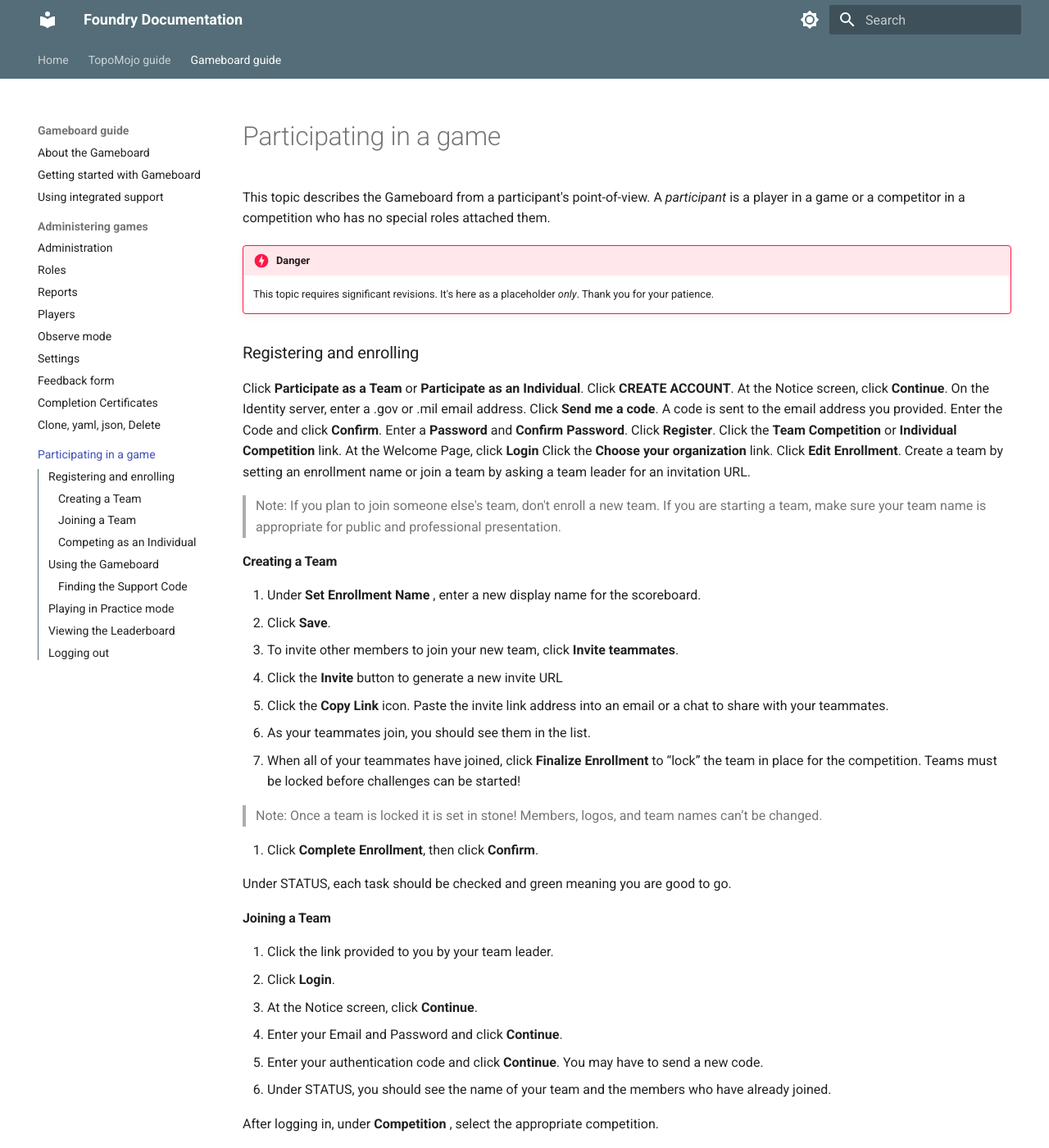
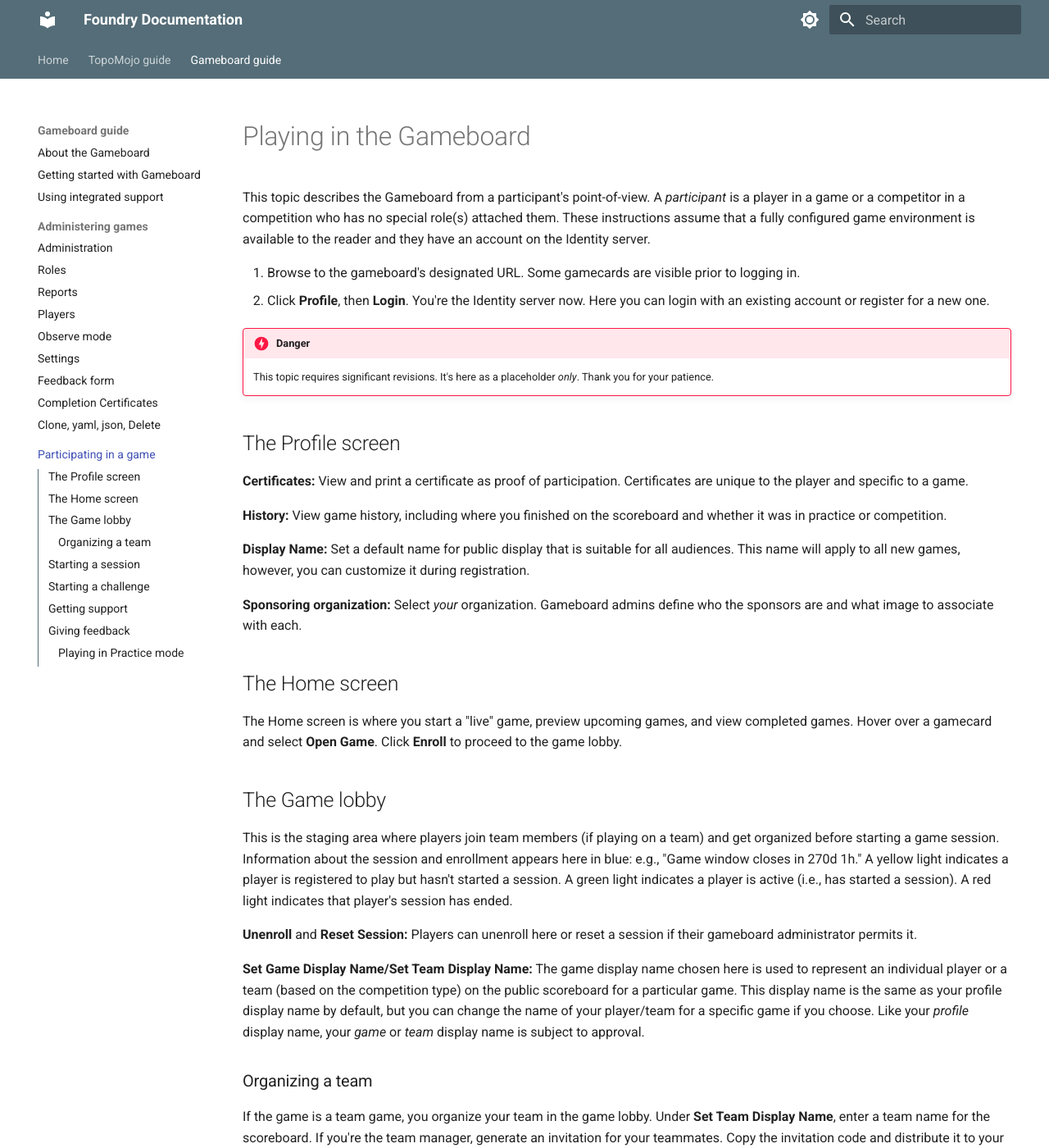
Before and after one commit to cmu-sei/foundry-docs, an MkDocs documentation site: the page built from docs/gameboard/participating.md, in a window 1280 px wide and 1400 px high. Shown: the whole window at 82% size. Built offline with MkDocs 1.6.1 and Material for MkDocs 9.7.7, drawn with Linux system fonts in a browser that asks for light colours; some of the changed text lies outside the part shown.

Commit message:
Lots of updates from participant point of view

```diff
--- a/docs/gameboard/participating.md
+++ b/docs/gameboard/participating.md
@@ -1,74 +1,60 @@
-This topic describes the Gameboard from a participant's point-of-view. A *participant* is a player in a game or a competitor in a competition who has no special roles attached them.
+# Playing in the Gameboard
+
+This topic describes the Gameboard from a participant's point-of-view. A *participant* is a player in a game or a competitor in a competition who has no special role(s) attached them. These instructions assume that a fully configured game environment is available to the reader and they have an account on the Identity server.
+
+1. Browse to the gameboard's designated URL. Some gamecards are visible prior to logging in.
+2. Click **Profile**, then **Login**. You're the Identity server now. Here you can login with an existing account or register for a new one.
 
 !!! danger
 
     This topic requires significant revisions. It's here as a placeholder *only*. Thank you for your patience.
 
-### Registering and enrolling
+## The Profile screen
 
-Click **Participate as a Team** or **Participate as an Individual**.
-Click **CREATE ACCOUNT**.
-At the Notice screen, click **Continue**.
-On the Identity server, enter a .gov or .mil email address.
-Click **Send me a code**. A code is sent to the email address you provided.
-Enter the Code and click **Confirm**.
-Enter a **Password** and **Confirm Password**.
- Click **Register**.
-Click the **Team Competition** or **Individual Competition** link.
-At the Welcome Page, click **Login**
- Click the **Choose your organization** link.
-Click **Edit Enrollment**. Create a team by setting an enrollment name or join a team by asking a team leader for an invitation URL.
+**Certificates:** View and print a certificate as proof of participation. Certificates are unique to the player and specific to a game.
 
-> Note: If you plan to join someone else's team, don't enroll a new team. If you are starting a team, make sure your team name is appropriate for public and professional presentation.
+**History:** View game history, including where you finished on the scoreboard and whether it was in practice or competition.
 
-#### Creating a Team
+**Display Name:** Set a default name for public display that is suitable for all audiences. This name will apply to all new games, however, you can customize it during registration.
 
-1. Under **Set Enrollment Name** , enter a new display name for the scoreboard.
-2. Click **Save**.
-3. To invite other members to join your new team, click **Invite teammates**.
-4. Click the **Invite** button to generate a new invite URL
-5. Click the **Copy Link** icon. Paste the invite link address into an email or a chat to share with your teammates.
-6. As your teammates join, you should see them in the list.
-6. When all of your teammates have joined, click **Finalize Enrollment** to “lock” the team in place for the competition. Teams must be locked before challenges can be started!
+**Sponsoring organization:** Select *your* organization. Gameboard admins define who the sponsors are and what image to associate with each.
 
-> Note: Once a team is locked it is set in stone! Members, logos, and team names can’t be changed.
+## The Home screen
 
-8. Click **Complete Enrollment**, then click **Confirm**.
+The Home screen is where you start a "live" game, preview upcoming games, and view completed games. Hover over a gamecard and select **Open Game**. Click **Enroll** to proceed to the game lobby.
 
-Under STATUS, each task should be checked and green meaning you are good to go.
+## The Game lobby
 
-#### Joining a Team
+This is the staging area where players join team members (if playing on a team) and get organized before starting a game session. Information about the session and enrollment appears here in blue: e.g., "Game window closes in
+270d 1h." A yellow light indicates a player is registered to play but hasn't started a session. A green light indicates a player is active (i.e., has started a session). A red light indicates that player's session has ended.
 
-1. Click the link provided to you by your team leader.
-2. Click **Login**.
-3. At the Notice screen, click **Continue**.
-4. Enter your Email and Password and click **Continue**.
-5. Enter your authentication code and click **Continue**. You may have to send a new code.
-6. Under STATUS, you should see the name of your team and the members who have already joined.
+**Unenroll** and **Reset Session:** Players can unenroll here or reset a session if their gameboard administrator permits it.
 
-After logging in, under **Competition** , select the appropriate competition.
+**Set Game Display Name/Set Team Display Name:** The game display name chosen here is used to represent an individual player or a team (based on the competition type) on the public scoreboard for a particular game. This display name is the same as your profile display name by default, but you can change the name of your player/team for a specific game if you choose. Like your *profile* display name, your *game* or *team* display name is subject to approval.
 
-#### Competing as an Individual
+### Organizing a team
 
-You may want to participate as an individual.
+If the game is a team game, you organize your team in the game lobby. Under **Set Team Display Name**, enter a team name for the scoreboard. If you're the team manager, generate an invitation for your teammates. Copy the invitation code and distribute it to your teammates. Team members redeem your invitation code here too.
 
-1. After logging in, under **Competition** , select the appropriate competition.
-2. The "trivia-style" board with challenge names and point values for each tile is now visible.
+!!! warning
+    Team managers: generating a new invitation code invalidates previous invitation codes.
 
-### Using the Gameboard
+## Starting a session
 
-Before selecting a round and starting a session, you can "hover" over top of a game card to get more information such as registration and competition dates. From here, you can also open the game.
+To start your session, click Start Session and click through the confirmation messages.
 
-1. Select a tile to start a challenge.
-2. Click **Start**, click **Continue**. The challenge timer begins.
-3. Follow the challenge instructions presented on the screen, including solving the challenge in the virtual work space.
-4. When you think you have the answer, enter the token in the appropriate **Submissions** field.
-5. Click **SUBMIT** when you are sure you want to submit your answers.
-6. Your status (i.e. **FAILED**) , points per token, and date/time stamp of submissions are displayed.
+!!! warning
+    For team players, make sure your teammates are ready to start. You can't add or remove team members after your session has started. Also note that *any* team member can start a session -- the continuous session timer starts when **Start Session** is clicked.
 
-#### Finding the Support Code
+## Starting a challenge
+
+## Getting support
 
 The challenge Support Code can be found in the lower-right corner of the challenge pane. The Support Code looks similar to this: `a347c5c6`.
+
+## Giving feedback
+
+### Playing in Practice mode
 
 <!-- Completing the Practice round
 
@@ -81,13 +67,3 @@ Select a category and point value to start a challenge in the demo.
 
 Follow the challenge instructions presented on the screen to get an idea of how the competition
 works. -->
-
-### Playing in Practice mode
-
-### Viewing the Leaderboard
-
-In the left pane, the **Leaderboard** shows the top ten teams or individuals and the ranking of your team or place (if you are an individual participant) relative to all of the teams or individuals. Click **More...** to view the full leaderboard.
-
-### Logging out
-
-To log out of the Gameboard, under **STATUS**, click **Sign Out**.
```
